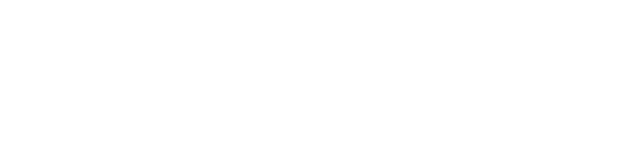
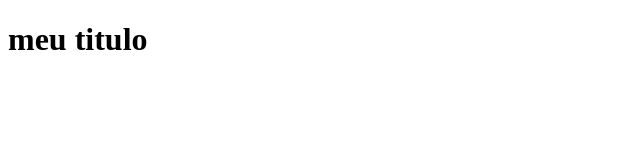
Before and after one commit to angelicahoffmann/origamid-html-e-css, a plain HTML site: page aula1.html in a window 1280 px wide. Shown: the whole page, without its empty margins (0-640 px from the left). Drawn offline with Linux system fonts and the light colour scheme.

Commit message:
add um titulo

```diff
--- a/aula1.html
+++ b/aula1.html
@@ -4,5 +4,7 @@
   <meta charset-"UTF-8">
 <title>Cursos de HTML e CSS</title>
 </head>
-<body></body>
+<body>
+  <h1>meu titulo</h1>
+</body>
 </html>
```
